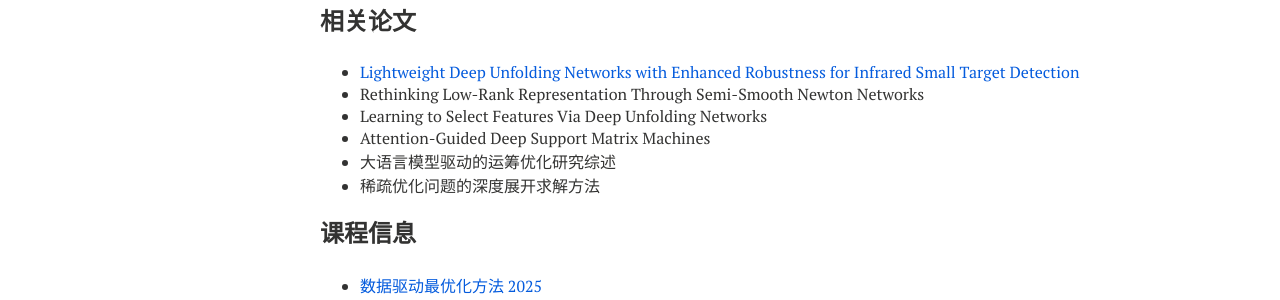
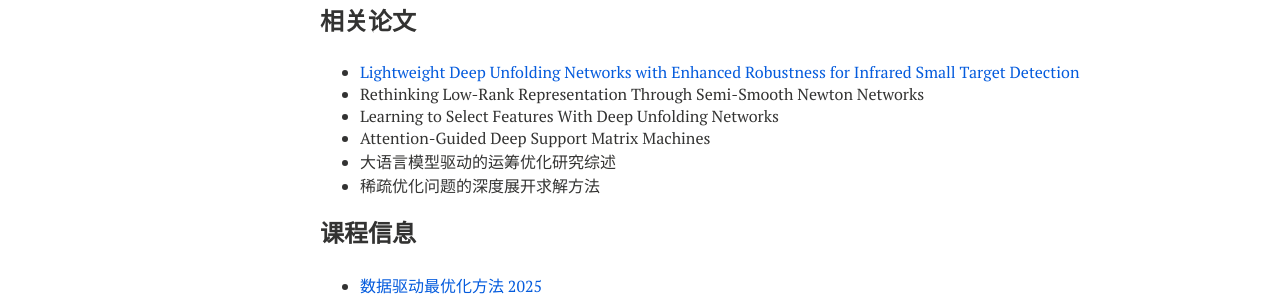
Before and after one commit to xianchaoxiu/xianchaoxiu.github.io, a Jekyll site: the page built from dataopt/index.md, in a window 1280 px wide. Shown: the part 389-689 px from the top of the page. Built offline with Jekyll 4.4.1, drawn with Linux system fonts in a browser that asks for light colours; nearby versions of some CDN libraries.

Commit message:
Update index.md

```diff
--- a/dataopt/index.md
+++ b/dataopt/index.md
@@ -19,7 +19,7 @@ share: false
 ### 相关论文
 * <a href="https://doi.org/10.48550/arXiv.2509.08205" class="textlink" target="_blank"> Lightweight Deep Unfolding Networks with Enhanced Robustness for Infrared Small Target Detection</a><br>
 * Rethinking Low-Rank Representation Through Semi-Smooth Newton Networks <br>
-* Learning to Select Features Via Deep Unfolding Networks<br>
+* Learning to Select Features With Deep Unfolding Networks<br>
 * Attention-Guided Deep Support Matrix Machines <br>
 * 大语言模型驱动的运筹优化研究综述 <br>
 * 稀疏优化问题的深度展开求解方法 <br>
```
